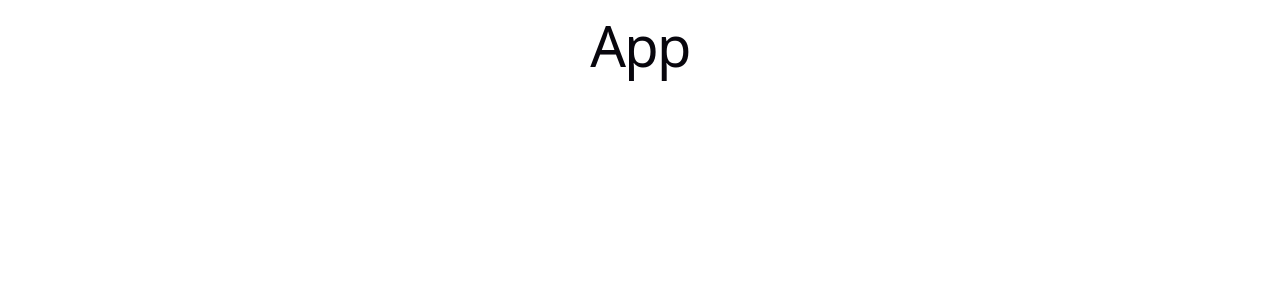
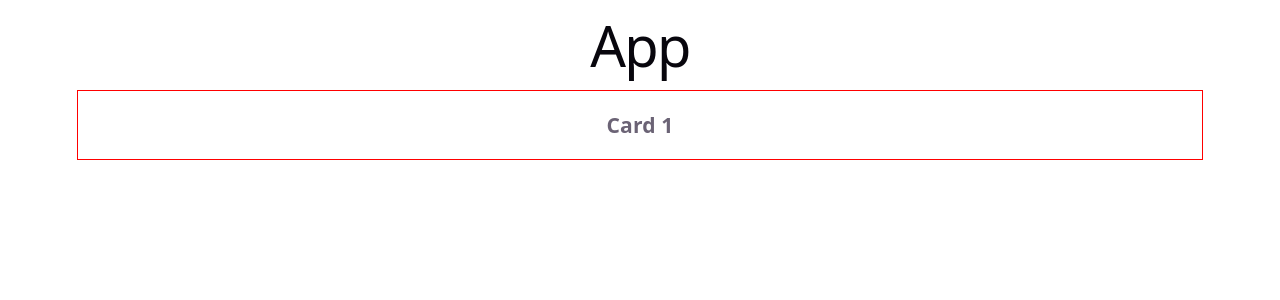
Before and after one commit to paarthjoshi125/App-Challenge, a React (Vite) app: page / in a window 1280 px wide. Shown: the top 300 px of the page. Built offline with nearby package versions, Linux system fonts and the light colour scheme.

Commit message:
card component

```diff
--- a/src/App.jsx
+++ b/src/App.jsx
@@ -1,13 +1,12 @@
-import { useState } from "react";
-import heroImg from "./assets/hero.png";
-import reactLogo from "./assets/react.svg";
-import viteLogo from "./assets/vite.svg";
 import "./App.css";
-
+import Card from "./components/Card";
 function App() {
   return (
     <div>
       <h1>App</h1>
+      <Card>
+        <h3>Card 1</h3>
+      </Card>
     </div>
   );
 }
--- /dev/null
+++ b/src/components/Card/index.jsx
@@ -0,0 +1,8 @@
+import "./style.css";
+export default function Card({ children }) {
+  return (
+    <div className="card">{children}</div>
+
+
+  );
+}
--- /dev/null
+++ b/src/components/Card/style.css
@@ -0,0 +1,3 @@
+.card {
+    border: 1px solid red;
+}
```
